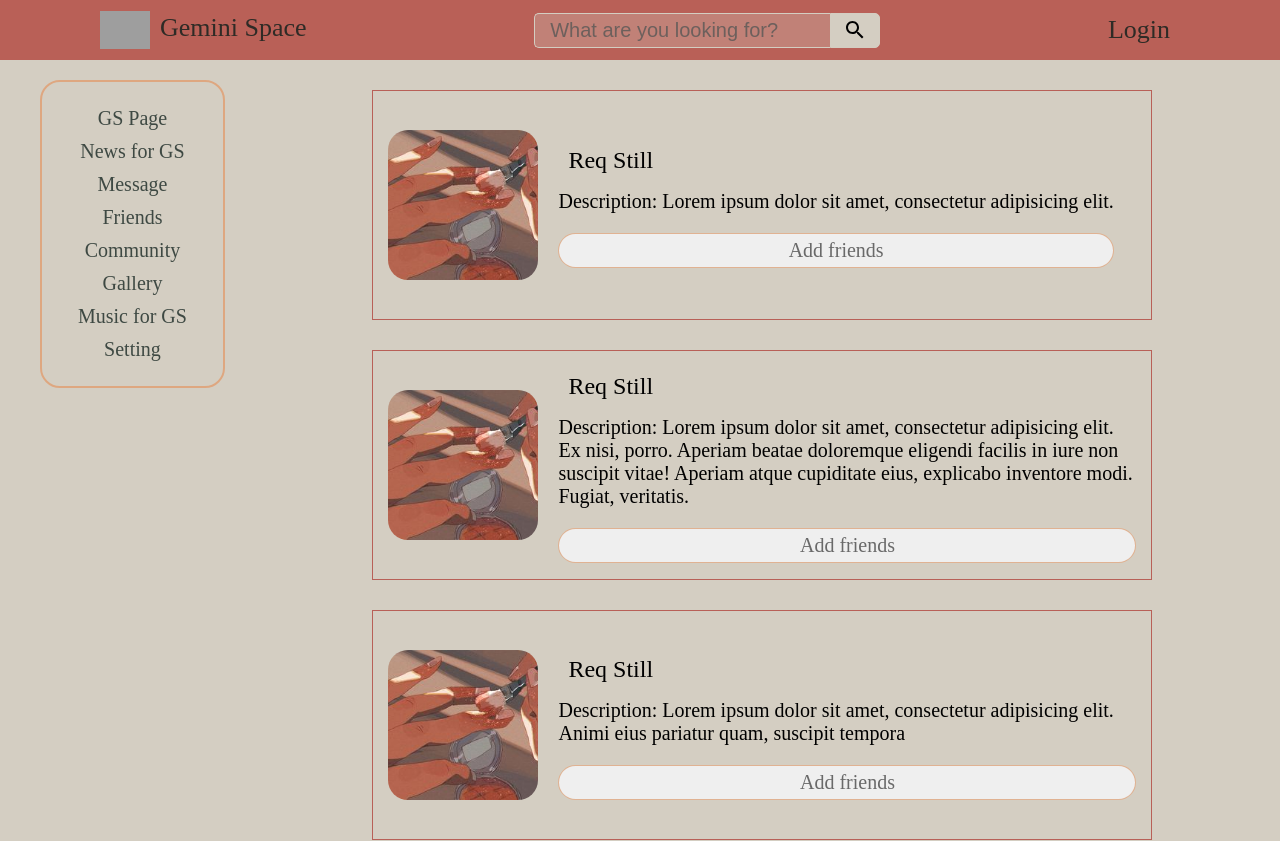
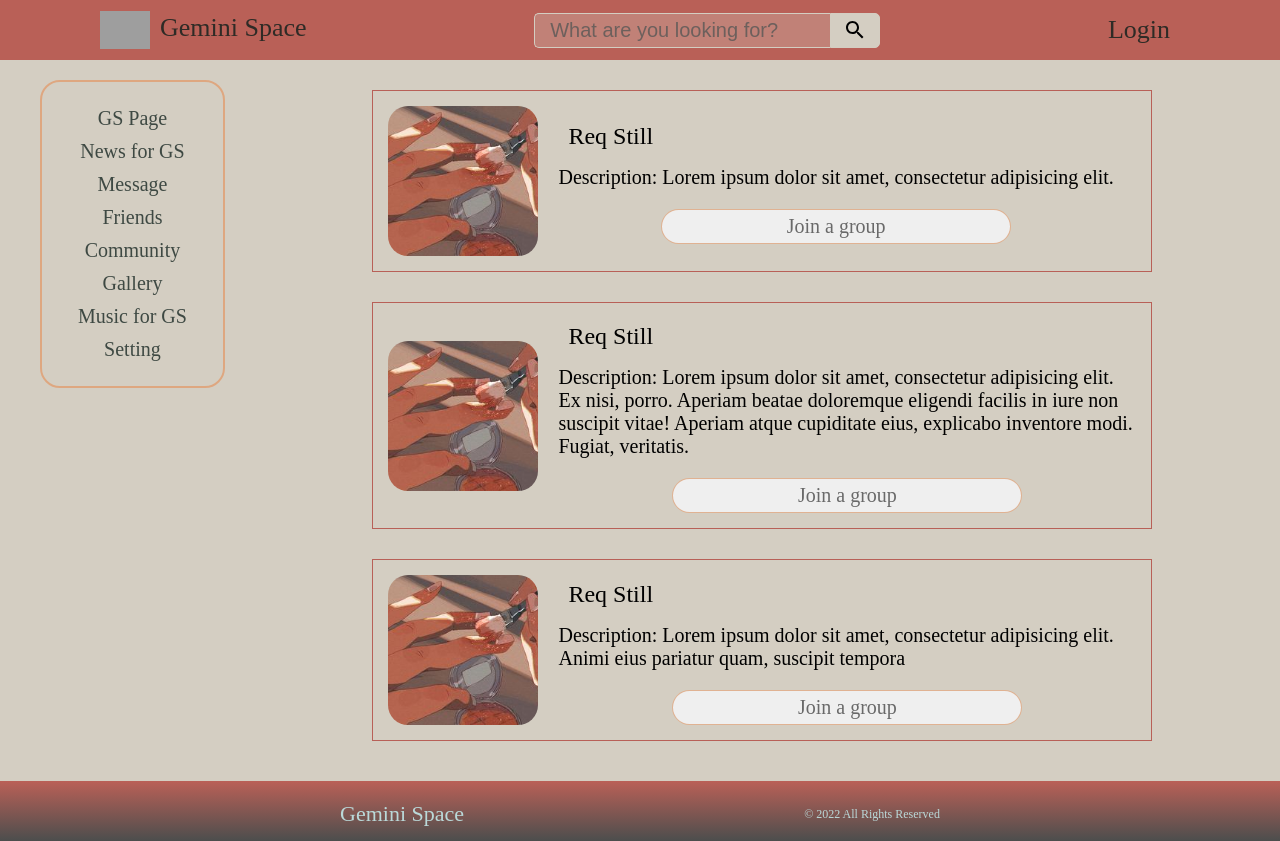
Before and after one commit to Alina-KI/gemini-space-frontend, a React (Create React App) app: page /1/community in a window 1280 px wide. Shown: the top 841 px of the page. Built offline with nearby package versions, Linux system fonts and the light colour scheme; no server answers; grey boxes are pictures that could not be loaded; a web font is replaced by a local one.

Commit message:
fixed added community

```diff
--- a/src/components/pages/community/community.module.scss
+++ b/src/components/pages/community/community.module.scss
@@ -16,7 +16,6 @@
     border: 1px solid rgba(175, 56, 48, 0.733);
     padding: 15px;
     flex: 1 1 auto;
-    height: 230px;
 
     @media (max-width: 570px) {
       flex-direction: column;
@@ -70,8 +69,11 @@
         text-align: center;
       }
 
-      .addFriend{
+      .joinGroup{
         font-size: 20px;
+        max-width: 350px;
+        width: 100%;
+        align-self: center;
         font-family: "Viaoda Libre", cursive;
         border-radius: 20px;
         padding: 5px 10px;
@@ -81,7 +83,7 @@
         margin-top: 20px;
         transition: 1s;
       }
-      .addFriend:hover{
+      .joinGroup:hover{
         cursor: pointer;
         color: #2E2B26;
         background: rgba(222, 167, 128, 0.833);
--- a/src/components/pages/community/community.tsx
+++ b/src/components/pages/community/community.tsx
@@ -18,7 +18,7 @@ export const Community = observer(() => {
         <div className={s.info}>
           <NavLink to="/" className={s.title}>Req Still</NavLink>
           <span>Description: Lorem ipsum dolor sit amet, consectetur adipisicing elit.</span>
-          <button className={s.addFriend}>Add friends</button>
+          <button className={s.joinGroup}>Join a group</button>
         </div>
       </div>
       <div className={s.card}>
@@ -26,7 +26,7 @@ export const Community = observer(() => {
         <div className={s.info}>
           <NavLink to="/" className={s.title}>Req Still</NavLink>
           <span>Description: Lorem ipsum dolor sit amet, consectetur adipisicing elit. Ex nisi, porro. Aperiam beatae doloremque eligendi facilis in iure non suscipit vitae! Aperiam atque cupiditate eius, explicabo inventore modi. Fugiat, veritatis.</span>
-          <button className={s.addFriend}>Add friends</button>
+          <button className={s.joinGroup}>Join a group</button>
         </div>
       </div>
       <div className={s.card}>
@@ -34,7 +34,7 @@ export const Community = observer(() => {
         <div className={s.info}>
           <NavLink to="/" className={s.title}>Req Still</NavLink>
           <span>Description: Lorem ipsum dolor sit amet, consectetur adipisicing elit. Animi eius pariatur quam, suscipit tempora </span>
-          <button className={s.addFriend}>Add friends</button>
+          <button className={s.joinGroup}>Join a group</button>
         </div>
       </div>
     </div>
```
